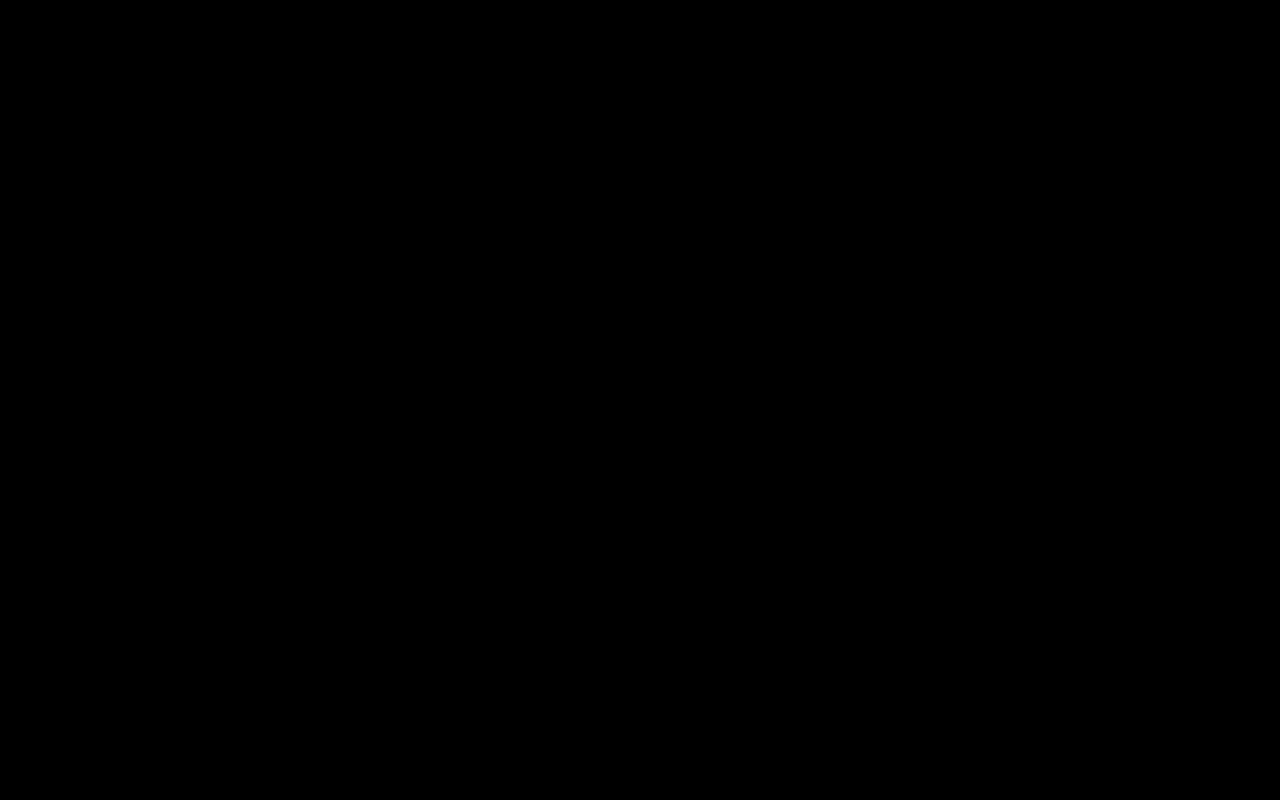
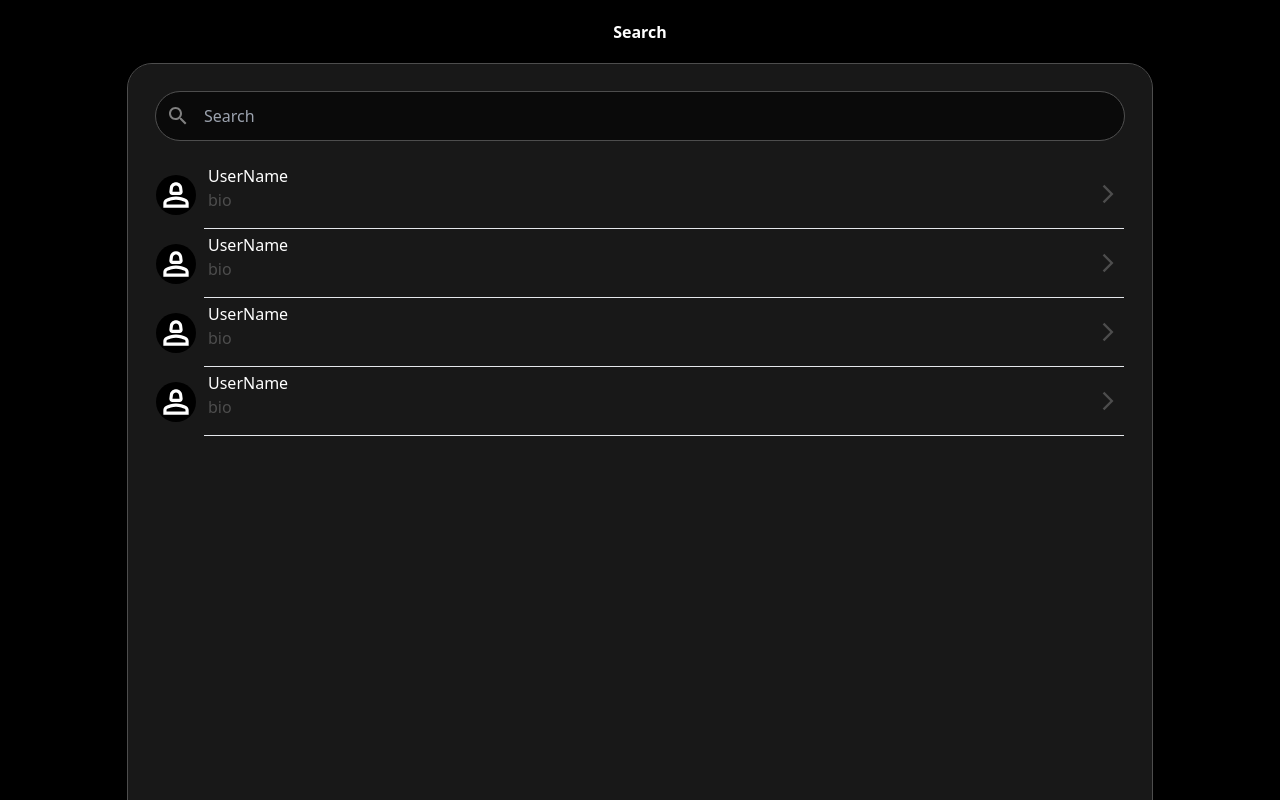
Before and after one commit to MaorShmueli55/social-network-project, a React (Vite) app in the folder clinet/social-network/: page /search in a window 1280 px wide. Before the commit this address had no page. Shown: the top 800 px of the page. Built offline with nearby package versions, Linux system fonts and the light colour scheme.

Commit message:
searchPage add

```diff
--- a/clinet/social-network/src/App.jsx
+++ b/clinet/social-network/src/App.jsx
@@ -9,6 +9,7 @@ import NavBar from "./Components/NavBar";
 import MyAccount from "./Components/MyAccount";
 import EditProfile from "./Pages/EditProfile";
 import UploadPost from "./Pages/UploadPost";
+import SearchPage from "./Pages/SearchPage";
 
 //if user is not signed in redirect to landing Page "/login" else stay in "/"
 
@@ -24,6 +25,7 @@ function App() {
           <Route path="/MyAccount" element={<MyAccount />} />
           <Route path="/EditProfile" element={<EditProfile />} />
           <Route path="/UploadPost" element={<UploadPost />} />
+          <Route path="/search" element={<SearchPage />} />
         </Routes>
         <NavBar />
       </BrowserRouter>
--- a/clinet/social-network/src/Components/NavBar.jsx
+++ b/clinet/social-network/src/Components/NavBar.jsx
@@ -37,7 +37,7 @@ function NavBar() {
           </div>
         </Link>
 
-        <Link to="/HomePage">
+        <Link to="/search">
           <div className={iconCss}>
             <SearchIcon sx={{ fontSize: 40, padding: "1px" }} />
           </div>
--- /dev/null
+++ b/clinet/social-network/src/Pages/SearchPage.jsx
@@ -0,0 +1,108 @@
+import React, { useState } from 'react';
+import Person2OutlinedIcon from '@mui/icons-material/Person2Outlined';
+import SearchIcon from '@mui/icons-material/Search';
+import ClearIcon from '@mui/icons-material/Clear';
+import ArrowForwardIosIcon from '@mui/icons-material/ArrowForwardIos';
+
+const outline = "outline outline-outlineDivs outline-1"
+
+const SearchPage = () => {
+  const [input, setInput] = useState("");
+
+  const handleClear = () => {
+    setInput("");
+  };
+
+  return (
+    <div className='w-full flex flex-col gap-5'>
+      <h1 className='text-center pt-5 font-semibold'>Search</h1>
+      <div className={`self-center bg-searchBody w-[80%] min-h-[900px] rounded-3xl flex flex-col p-7 ${outline} `}>
+        <div className="relative">
+
+
+          <input
+            type="text"
+            value={input}
+            onChange={(e) => setInput(e.target.value)}
+            placeholder="Search"
+            className={`text-white rounded-3xl h-12 pl-12 pr-10 w-full bg-inputBg ${outline}`}
+          />
+
+
+          <SearchIcon
+            sx={{
+              fontSize: 24,
+              position: "absolute",
+              top: "50%",
+              left: "10px",
+              transform: "translateY(-50%)",
+              color: "gray",
+            }}
+          />
+
+
+          {input && (
+            <ClearIcon
+              onClick={handleClear}
+              sx={{
+                fontSize: 24,
+                position: "absolute",
+                top: "50%",
+                right: "10px",
+                transform: "translateY(-50%)",
+                color: "gray",
+                cursor: "pointer",
+              }}
+            />
+          )}
+        </div>
+
+        <ul className="mt-5">
+          <li className="flex items-center gap-2">
+            <Person2OutlinedIcon sx={{ fontSize: 40, padding: "1px", background:"black", borderRadius:"20px" }} />
+            <div className='flex w-full justify-between border-b-[1px] p-1'>
+            <span >
+            <h2>UserName</h2>
+            <p className='mb-3 text-outlineDivs'>bio</p>
+            </span>
+            <ArrowForwardIosIcon sx={{alignSelf:"center", padding:"1px", color:"#4D4D4D"}} />
+            </div>
+          </li>
+          <li className="flex items-center gap-2">
+            <Person2OutlinedIcon sx={{ fontSize: 40, padding: "1px", background:"black", borderRadius:"20px" }} />
+            <div className='flex w-full justify-between border-b-[1px] p-1'>
+            <span >
+            <h2>UserName</h2>
+            <p className='mb-3 text-outlineDivs'>bio</p>
+            </span>
+            <ArrowForwardIosIcon sx={{alignSelf:"center", padding:"1px", color:"#4D4D4D"}} />
+            </div>
+          </li>
+          <li className="flex items-center gap-2">
+            <Person2OutlinedIcon sx={{ fontSize: 40, padding: "1px", background:"black", borderRadius:"20px" }} />
+            <div className='flex w-full justify-between border-b-[1px] p-1'>
+            <span >
+            <h2>UserName</h2>
+            <p className='mb-3 text-outlineDivs'>bio</p>
+            </span>
+            <ArrowForwardIosIcon sx={{alignSelf:"center", padding:"1px", color:"#4D4D4D"}} />
+            </div>
+          </li>
+          <li className="flex items-center gap-2">
+            <Person2OutlinedIcon sx={{ fontSize: 40, padding: "1px", background:"black", borderRadius:"20px" }} />
+            <div className='flex w-full justify-between border-b-[1px] p-1'>
+            <span >
+            <h2>UserName</h2>
+            <p className='mb-3 text-outlineDivs'>bio</p>
+            </span>
+            <ArrowForwardIosIcon sx={{alignSelf:"center", padding:"1px", color:"#4D4D4D"}} />
+            </div>
+          </li>
+        </ul>
+
+      </div>
+    </div>
+  );
+};
+
+export default SearchPage;
--- a/clinet/social-network/tailwind.config.js
+++ b/clinet/social-network/tailwind.config.js
@@ -10,6 +10,9 @@ export default {
         navColor: "rgb(24 24 27)",
         hoverColor: "rgb(39 39 42)",
         profileColor: "rgb(74 222 128)",
+        searchBody:"#181818",
+        inputBg:"#0A0A0A",
+        outlineDivs:"#4D4D4D"
       },
       backgroundImage: {
         uploadImg: "url('clinet/social-network/public/uploadImgIcon.svg')",
```
